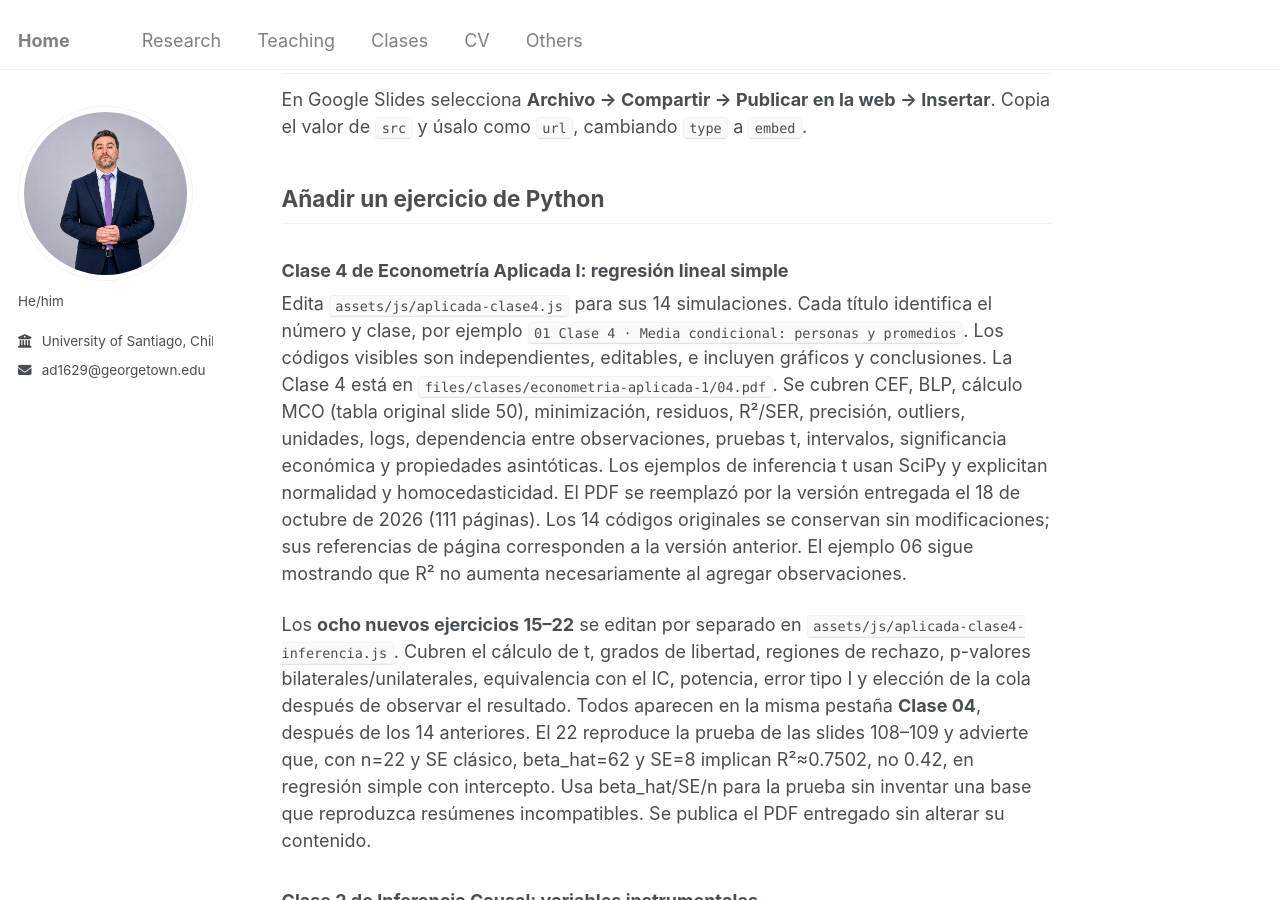
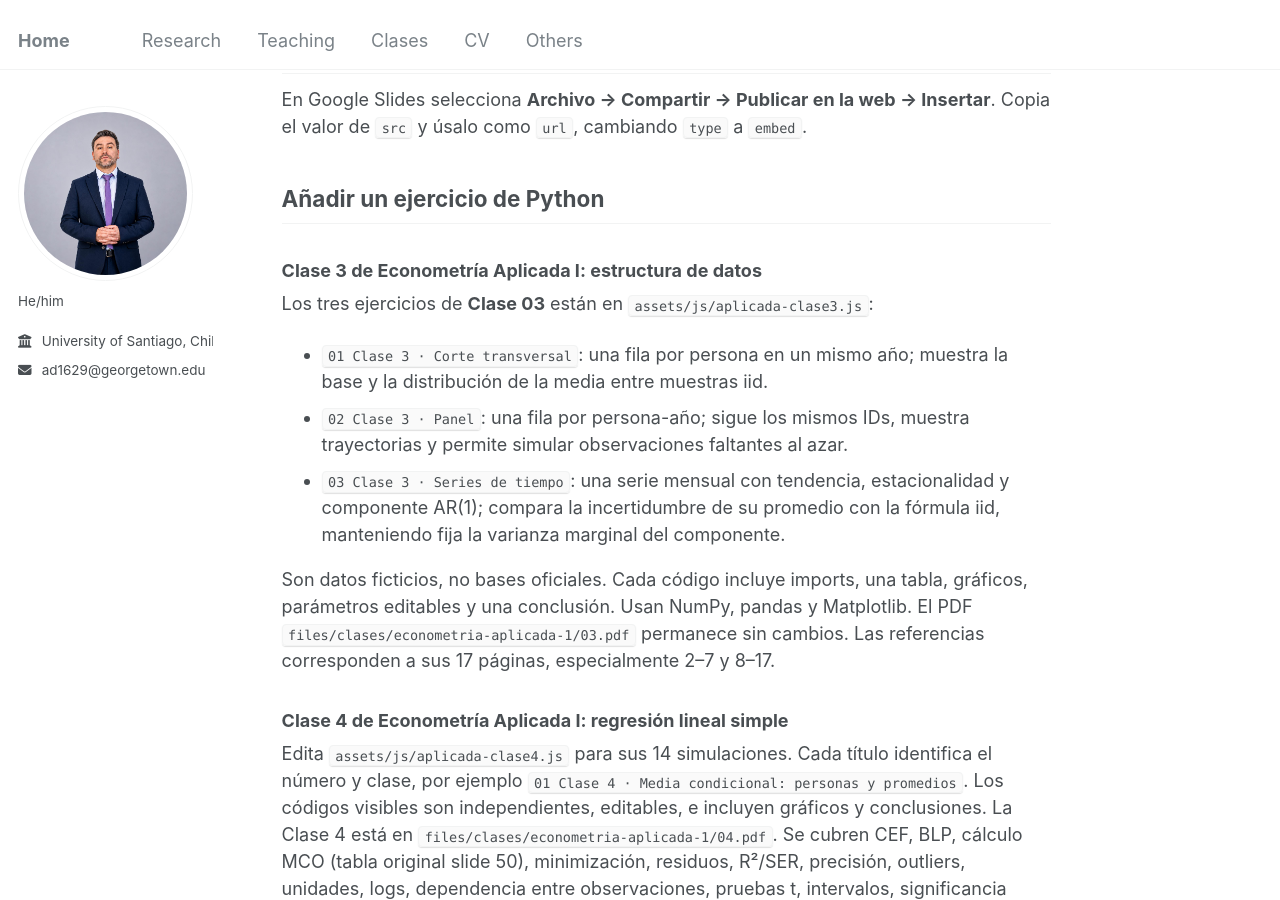
Before and after one commit to angelodiazreyes/angelodiazreyes.github.io, a Jekyll site: the page built from ECONOMETRIA.md, in a window 1280 px wide and 900 px high, scrolled down 2645 px. Built offline with Jekyll 4.4.1, drawn with Linux system fonts in a browser that asks for light colours; our own code applies the rules of GitHub Pages for plain Markdown files.

Commit message:
Add Class 3 simulations for cross-sectional, panel and time-series data

```diff
--- a/ECONOMETRIA.md
+++ b/ECONOMETRIA.md
@@ -91,6 +91,23 @@ Normalmente no necesitas hacer esto. Úsalo solamente si quieres personalizar la
 En Google Slides selecciona **Archivo → Compartir → Publicar en la web → Insertar**. Copia el valor de `src` y úsalo como `url`, cambiando `type` a `embed`.
 
 ## Añadir un ejercicio de Python
+
+### Clase 3 de Econometría Aplicada I: estructura de datos
+
+Los tres ejercicios de **Clase 03** están en `assets/js/aplicada-clase3.js`:
+
+- `01 Clase 3 · Corte transversal`: una fila por persona en un mismo año;
+  muestra la base y la distribución de la media entre muestras iid.
+- `02 Clase 3 · Panel`: una fila por persona-año; sigue los mismos IDs,
+  muestra trayectorias y permite simular observaciones faltantes al azar.
+- `03 Clase 3 · Series de tiempo`: una serie mensual con tendencia,
+  estacionalidad y componente AR(1); compara la incertidumbre de su promedio
+  con la fórmula iid, manteniendo fija la varianza marginal del componente.
+
+Son datos ficticios, no bases oficiales. Cada código incluye imports, una tabla,
+gráficos, parámetros editables y una conclusión. Usan NumPy, pandas y Matplotlib.
+El PDF `files/clases/econometria-aplicada-1/03.pdf` permanece sin cambios.
+Las referencias corresponden a sus 17 páginas, especialmente 2–7 y 8–17.
 
 ### Clase 4 de Econometría Aplicada I: regresión lineal simple
 
--- a/_pages/econometria.html
+++ b/_pages/econometria.html
@@ -71,6 +71,7 @@ author_profile: true
 <script src="{{ base_path }}/assets/js/econometria-content.js?v={{ site.time | date: '%s' }}"></script>
 <script src="{{ base_path }}/assets/js/aplicada-clase1.js?v={{ site.time | date: '%s' }}"></script>
 <script src="{{ base_path }}/assets/js/aplicada-clase2.js?v={{ site.time | date: '%s' }}"></script>
+<script src="{{ base_path }}/assets/js/aplicada-clase3.js?v={{ site.time | date: '%s' }}"></script>
 <script src="{{ base_path }}/assets/js/aplicada-clase4.js?v={{ site.time | date: '%s' }}"></script>
 <script src="{{ base_path }}/assets/js/aplicada-clase4-inferencia.js?v={{ site.time | date: '%s' }}"></script>
 <script src="{{ base_path }}/assets/js/inferencia-clase1.js?v={{ site.time | date: '%s' }}" data-wage-url="{{ '/assets/data/wage1.csv' | relative_url }}"></script>
```
Also changed, not shown: assets/js/aplicada-clase3.js (added, +117 -0 lines).
